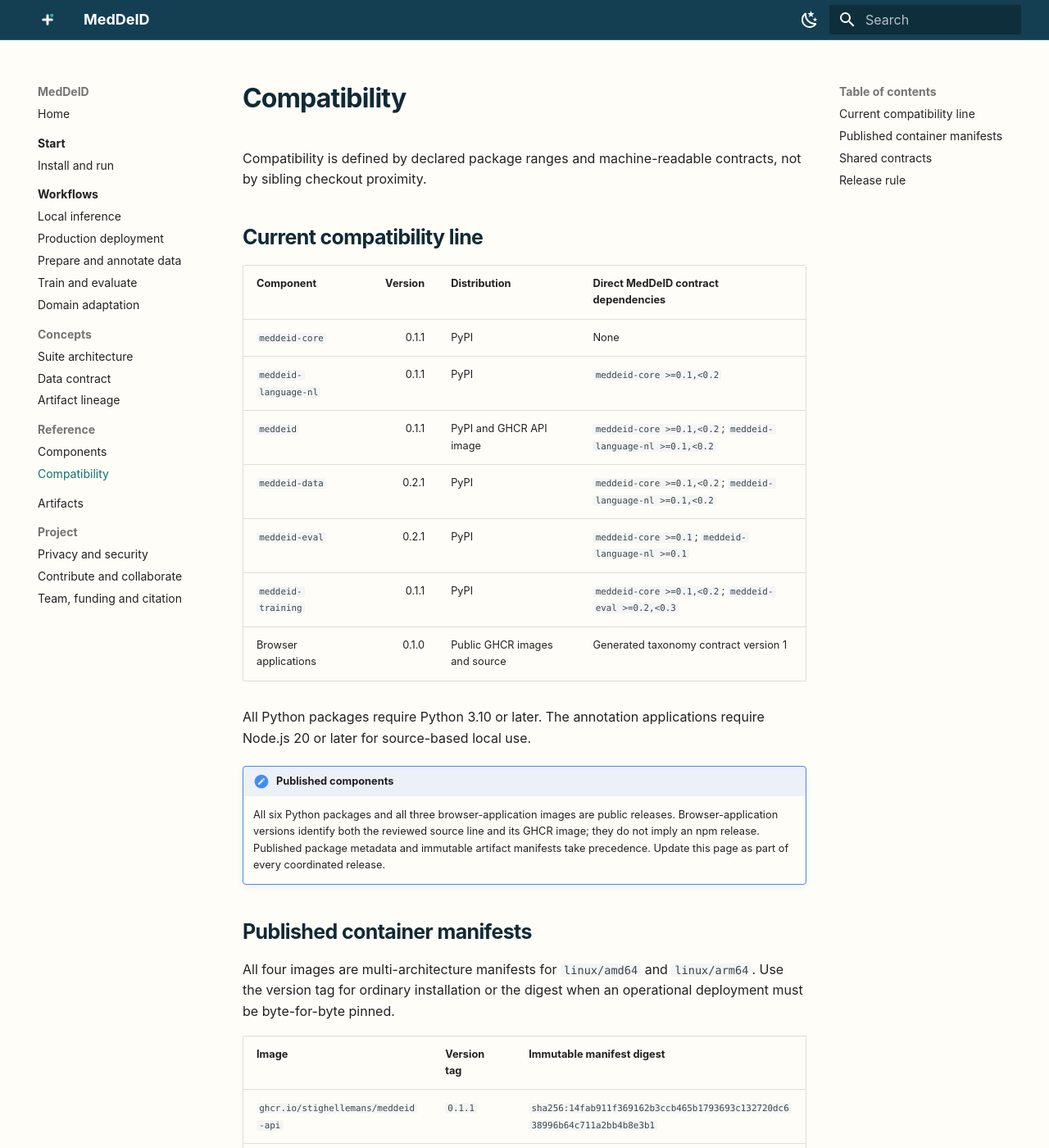
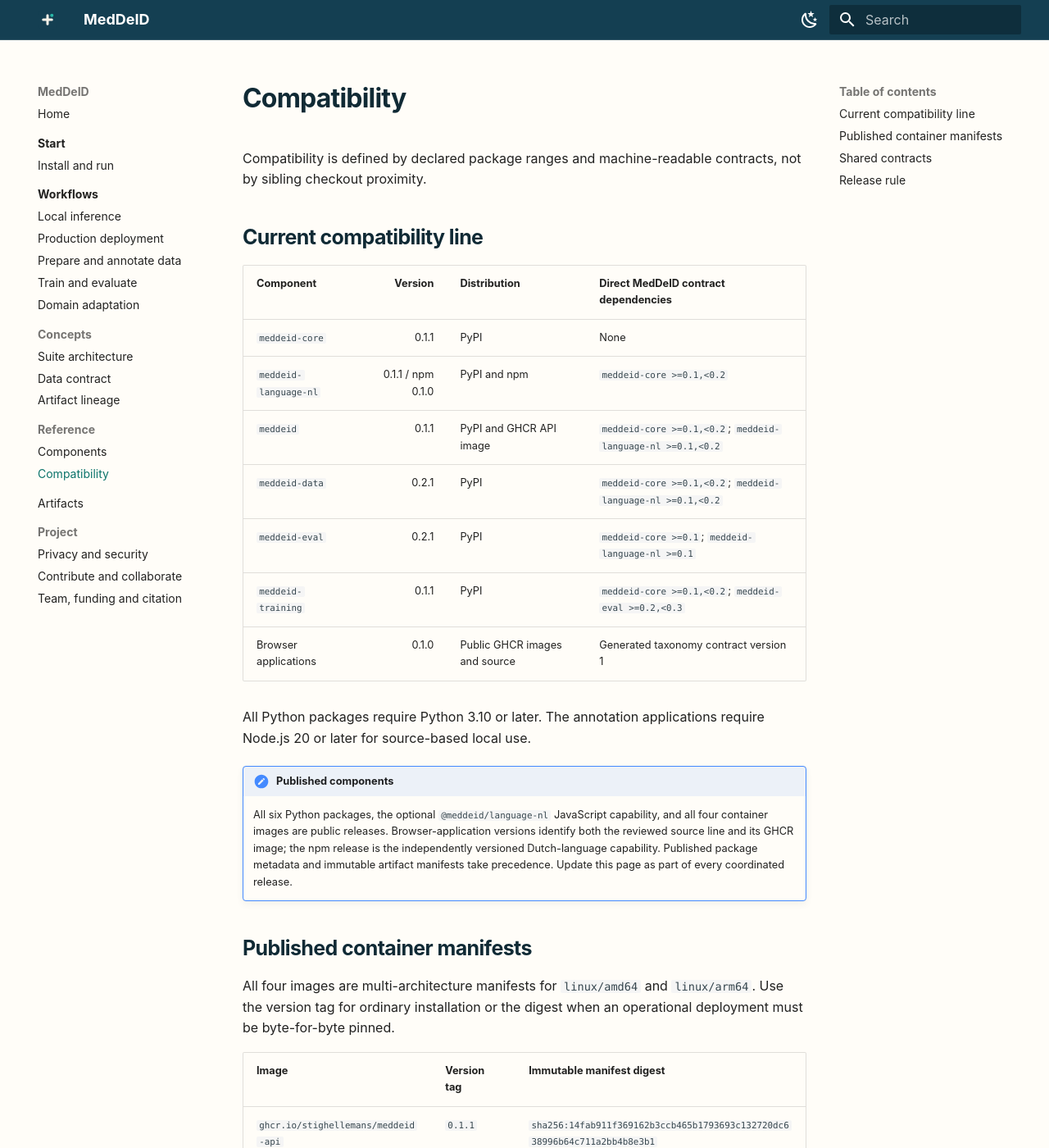
Before and after one commit to stighellemans/meddeid.github.io, an MkDocs documentation site: the page built from docs/reference/compatibility.md, in a window 1280 px wide and 1400 px high. Shown: the whole window at 82% size. Built offline with MkDocs 1.6.1 and Material for MkDocs 9.7.7, drawn with Linux system fonts in a browser that asks for light colours.

Commit message:
Document completed external release

```diff
--- a/docs/reference/compatibility.md
+++ b/docs/reference/compatibility.md
@@ -7,7 +7,7 @@ Compatibility is defined by declared package ranges and machine-readable contrac
 | Component | Version | Distribution | Direct MedDeID contract dependencies |
 |---|---:|---|---|
 | `meddeid-core` | 0.1.1 | PyPI | None |
-| `meddeid-language-nl` | 0.1.1 | PyPI | `meddeid-core >=0.1,<0.2` |
+| `meddeid-language-nl` | 0.1.1 / npm 0.1.0 | PyPI and npm | `meddeid-core >=0.1,<0.2` |
 | `meddeid` | 0.1.1 | PyPI and GHCR API image | `meddeid-core >=0.1,<0.2`; `meddeid-language-nl >=0.1,<0.2` |
 | `meddeid-data` | 0.2.1 | PyPI | `meddeid-core >=0.1,<0.2`; `meddeid-language-nl >=0.1,<0.2` |
 | `meddeid-eval` | 0.2.1 | PyPI | `meddeid-core >=0.1`; `meddeid-language-nl >=0.1` |
@@ -17,11 +17,12 @@ Compatibility is defined by declared package ranges and machine-readable contrac
 All Python packages require Python 3.10 or later. The annotation applications require Node.js 20 or later for source-based local use.
 
 !!! note "Published components"
-    All six Python packages and all three browser-application images are public
-    releases. Browser-application versions identify both the reviewed source
-    line and its GHCR image; they do not imply an npm release. Published package
-    metadata and immutable artifact manifests take precedence. Update this page
-    as part of every coordinated release.
+    All six Python packages, the optional `@meddeid/language-nl` JavaScript
+    capability, and all four container images are public releases.
+    Browser-application versions identify both the reviewed source line and its
+    GHCR image; the npm release is the independently versioned Dutch-language
+    capability. Published package metadata and immutable artifact manifests
+    take precedence. Update this page as part of every coordinated release.
 
 ## Published container manifests
 
```
Also changed, not shown: CHANGELOG.md (+2 -0 lines), docs/artifacts/index.md (+1 -1 lines), docs/project/contributing.md (+1 -1 lines), docs/reference/components.md (+2 -0 lines).
